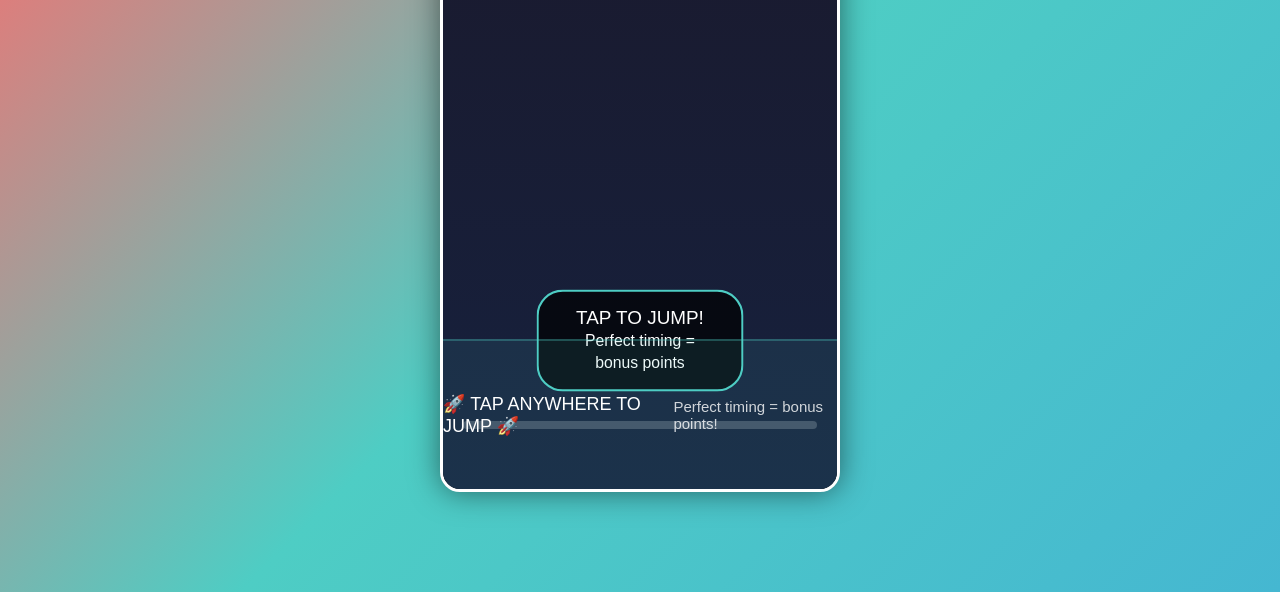
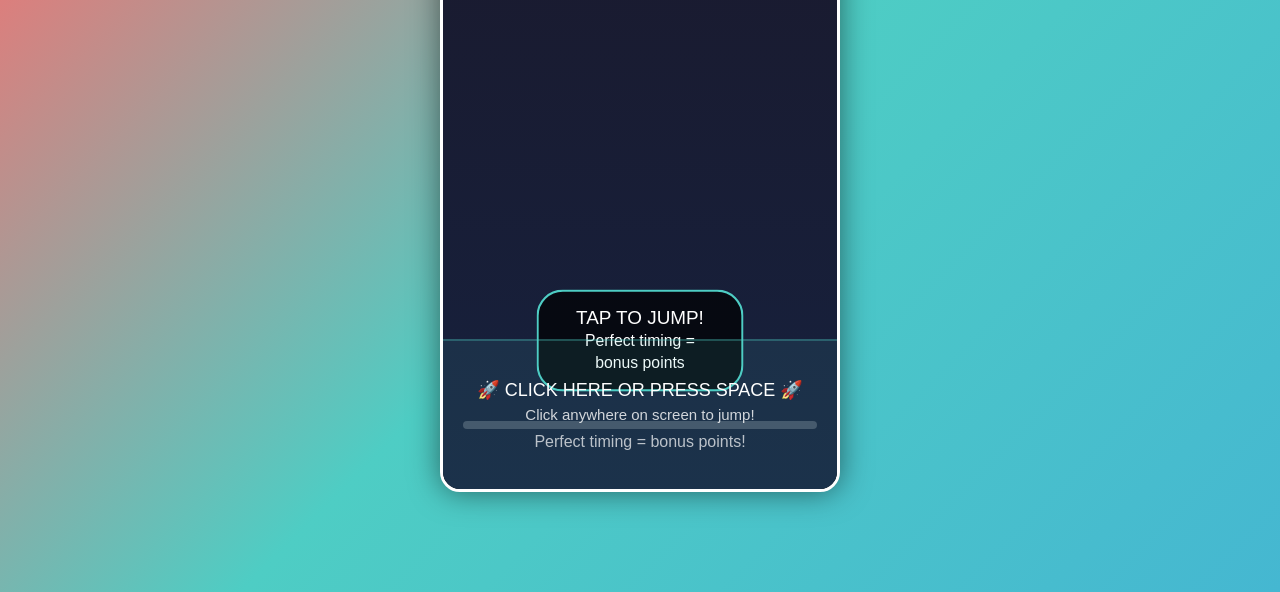
Before and after one commit to Akram-OS-24/reaction-dash-game, a plain HTML site: page index.html in a window 1280 px wide. Shown: the part 208-800 px from the top of the page. Drawn offline with Linux system fonts and the light colour scheme.

Commit message:
Update index.html

```diff
--- a/index.html
+++ b/index.html
@@ -279,8 +279,15 @@
             </div>
 
             <div class="touch-area" id="touchArea">
-                🚀 TAP ANYWHERE TO JUMP 🚀<br>
-                <small style="opacity: 0.8;">Perfect timing = bonus points!</small>
+                <div style="text-align: center;">
+                    🚀 CLICK HERE OR PRESS SPACE 🚀<br>
+                    <small style="opacity: 0.8; display: block; margin-top: 5px;">
+                        Click anywhere on screen to jump!
+                    </small>
+                    <div style="margin-top: 10px; font-size: 16px; opacity: 0.7;">
+                        Perfect timing = bonus points!
+                    </div>
+                </div>
             </div>
         </div>
 
```
